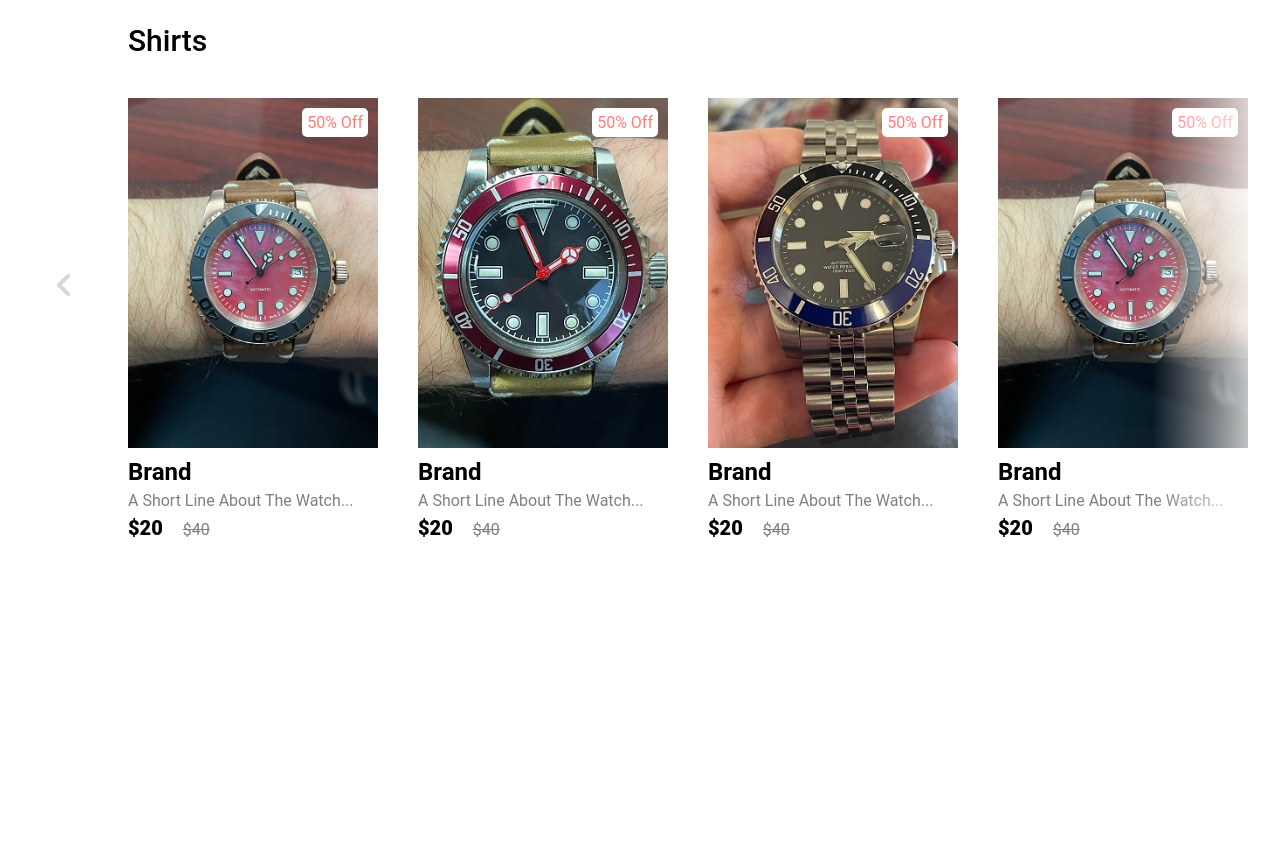
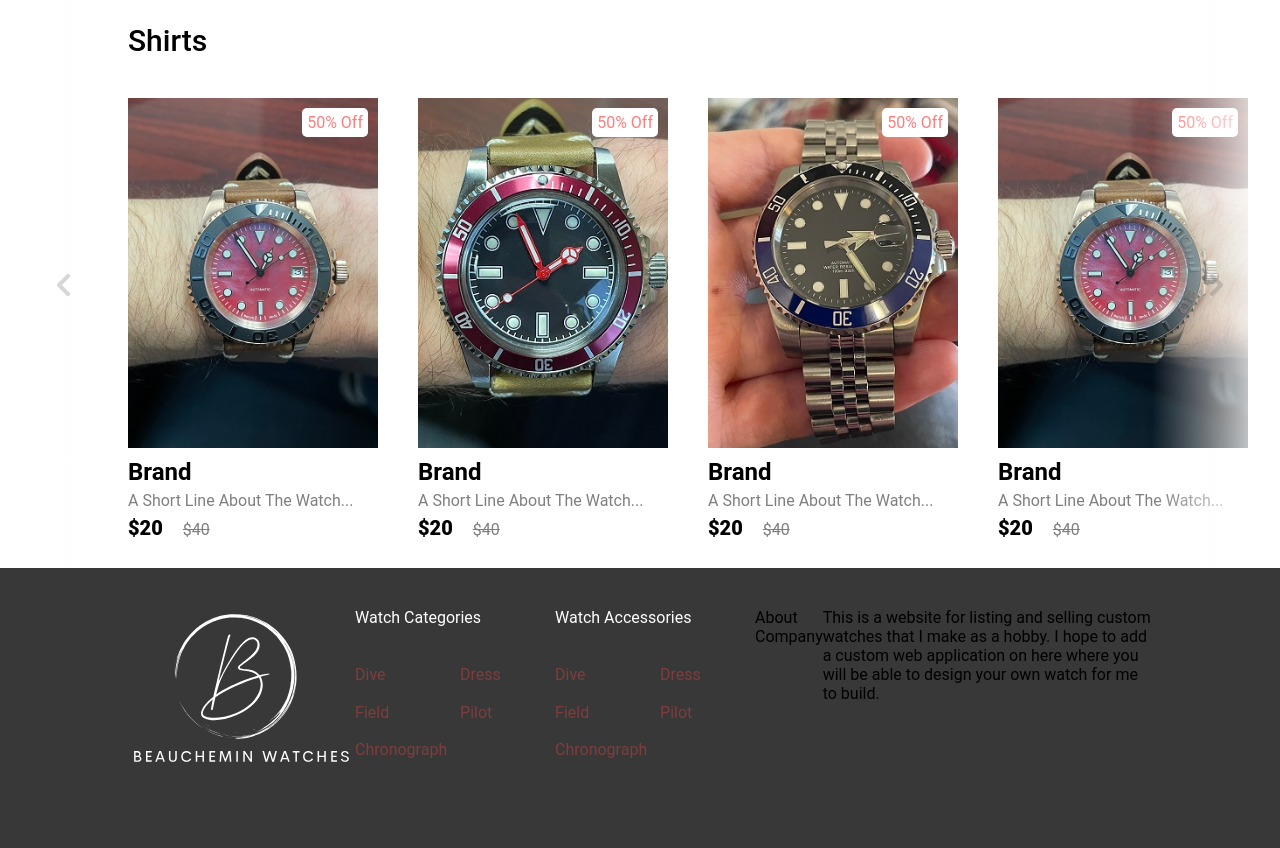
Before and after one commit to jbeauchemin15/beauchemin-watch-company, a plain HTML site: page Public/index.html in a window 1280 px wide. Shown: the part 3126-3974 px from the top of the page. Before the commit the page ends 3694 px from the top, so only its background shows below. Drawn offline with Linux system fonts and the light colour scheme.

Commit message:
Add footer section and footer styling

```diff
--- a/Public/css/footer.css
+++ b/Public/css/footer.css
@@ -0,0 +1,48 @@
+footer {
+    position: relative;
+    width: 100%;
+    padding: 40px 10vw;
+    padding-bottom: 80px;
+    background: #383838;
+}
+
+.footer-content {
+    display: flex;
+    width: 100%;
+    justify-content: space-between;
+}
+
+.footer-content .logo {
+    height: 160px;
+}
+
+.footer-ul-container {
+    width: 45%;
+    display: flex;
+    justify-content: space-between;
+}
+
+.category {
+    width: 200px;
+    display: grid;
+    grid-template-columns: repeat(2, 1fr);
+    grid-gap: 10px;
+    list-style: none;
+}
+
+.category-title {
+    grid-column: span 2;
+    text-transform: capitalize;
+    color: #fff;
+    margin-bottom: 20px;
+}
+
+.category .footer-link {
+    text-decoration: none;
+    text-transform: capitalize;
+    color: rgba(151, 63, 63, 0.75);
+}
+
+.footer-link:hover {
+    color: #fff;
+}
--- a/Public/css/home.css
+++ b/Public/css/home.css
@@ -1,4 +1,5 @@
 @import 'nav.css';
+@import 'footer.css';
 
 .hero-section {
     width: 100%;
--- a/Public/index.html
+++ b/Public/index.html
@@ -382,6 +382,35 @@
     </div>
 </section>
 
+<footer>
+    <div class="footer-content">
+        <img src="img/white-watch-logo.svg" class="logo" alt="">
+        <div class="footer-ul-container">
+
+            <ul class="category">
+                <li class="category-title">Watch Categories</li>
+                <li><a href="#" class="footer-link">dive</a></li>
+                <li><a href="#" class="footer-link">dress</a></li>
+                <li><a href="#" class="footer-link">field</a></li>
+                <li><a href="#" class="footer-link">pilot</a></li>
+                <li><a href="#" class="footer-link">chronograph</a></li>
+            </ul>
+
+            <ul class="category">
+                <li class="category-title">Watch Accessories</li>
+                <li><a href="#" class="footer-link">dive</a></li>
+                <li><a href="#" class="footer-link">dress</a></li>
+                <li><a href="#" class="footer-link">field</a></li>
+                <li><a href="#" class="footer-link">pilot</a></li>
+                <li><a href="#" class="footer-link">chronograph</a></li>
+            </ul>
+
+        </div>
+        <p class="footer-title">About Company</p>
+        <p class="info">This is a website for listing and selling custom watches that I make as a hobby. I hope to add a custom web application on here where you will be able to design your own watch for me to build.</p>
+    </div>
+</footer>
+
 <script src="js/nav.js"></script>
 <script src="js/home.js"></script>
 
```
